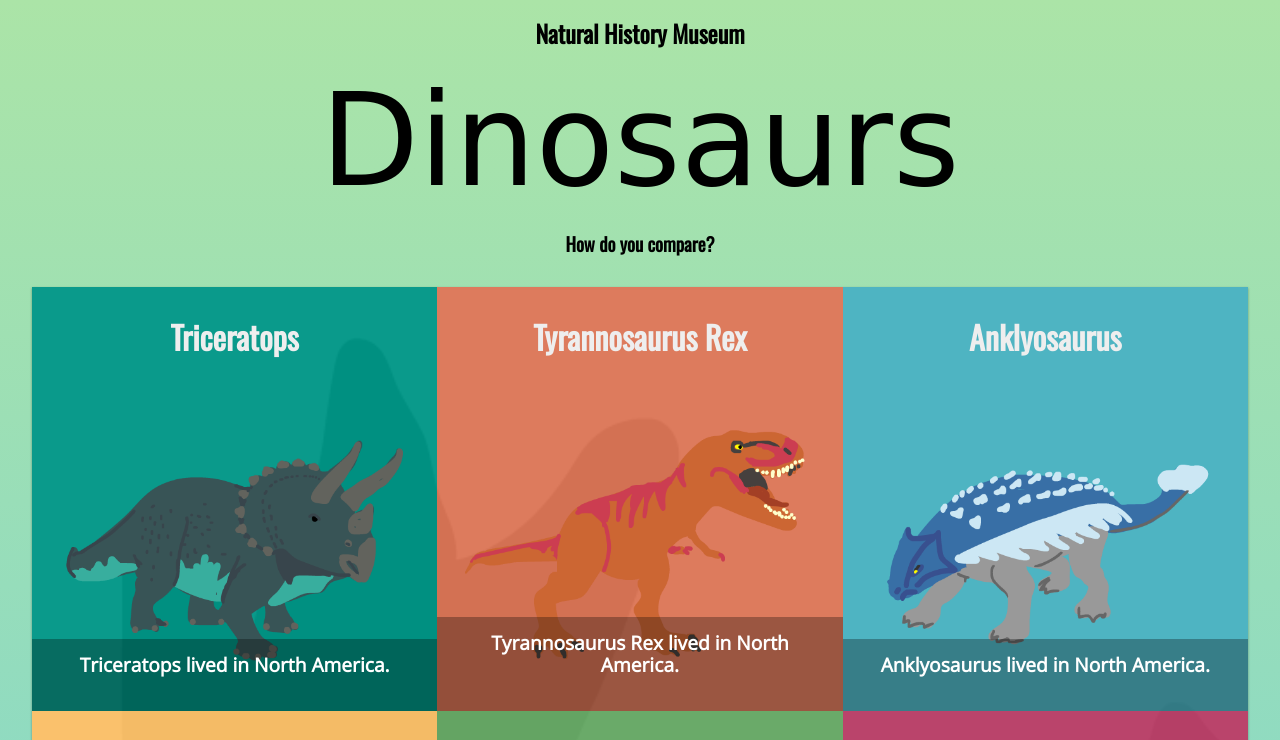
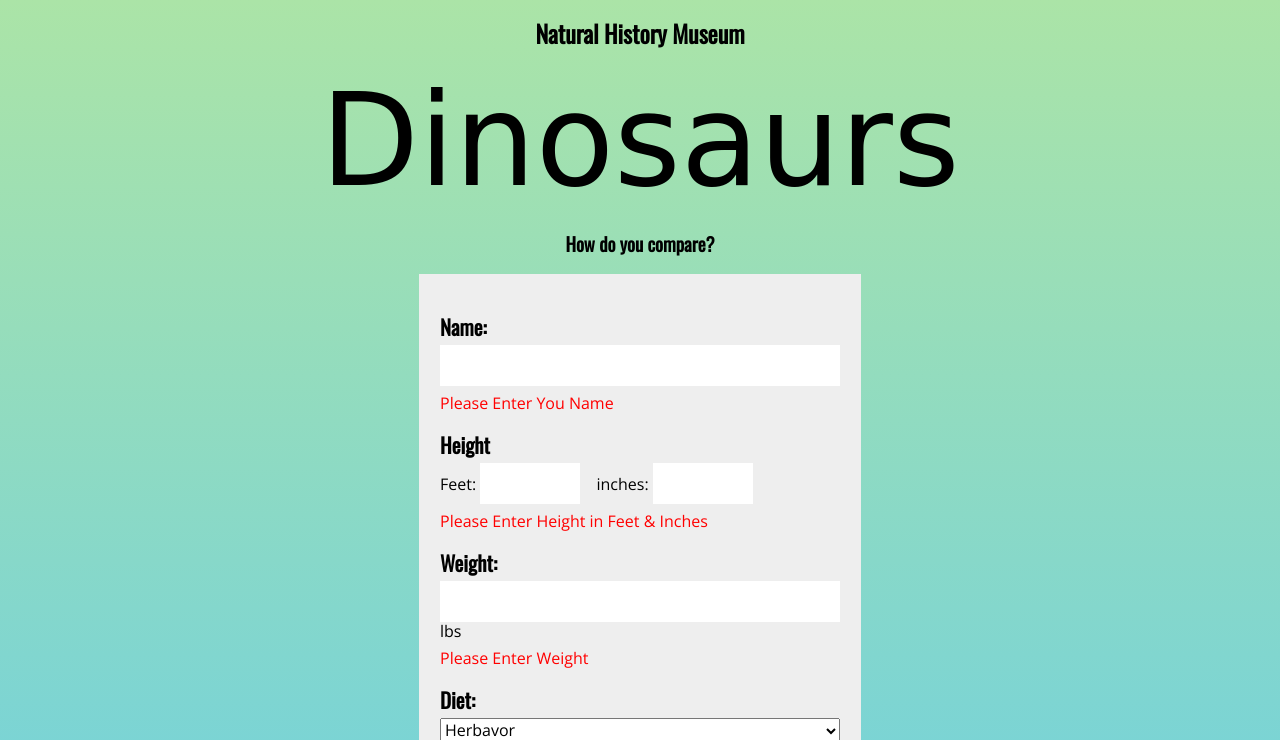
Before and after one commit to ljmccode/dinosaur-infographic, a website: page index.html in a window 1280 px wide. Both pictures are taken after a click on the element "Compare Me!". Shown: the top 740 px of the page. Drawn offline with nearby package versions, Linux system fonts and the light colour scheme; a web font is replaced by a local one.

Commit message:
feat: Add form validation

```diff
--- a/app.css
+++ b/app.css
@@ -173,7 +173,12 @@ select {
     display: none;
 }
 
-#btn:hover {
+#no-name, #no-height, #no-weight {
+    color: red;
+    margin-top: .5em;
+}
+
+#btn:hover, .retry:hover{
     background: #777;
     color: #fff;
     cursor: pointer;
--- a/app.js
+++ b/app.js
@@ -16,11 +16,10 @@ const getDinoData = async () => {
   return data.Dinos;
 };
 
-// Create Dino Objects
-
 // Empty array for dino objects
 const dinos = [];
 
+// Create Dino Objects
 window.onload = async function () {
   const dinoArr = await getDinoData();
   dinoArr.forEach((dino) => {
@@ -46,10 +45,10 @@ function addHuman() {
 
 // Create Human Object
 const HumanObj = function (person, height, weight, diet) {
-  (this.person = person),
-    (this.height = height),
-    (this.weight = weight),
-    (this.diet = diet);
+  this.person = person,
+  this.height = height,
+  this.weight = weight,
+  this.diet = diet;
 };
 
 // Function that creates new human object from form data
@@ -63,6 +62,25 @@ function getHumanData() {
   human.weight = parseFloat(document.getElementById("weight").value);
   human.diet = document.getElementById("diet").value;
   return human;
+}
+
+// Form Validation
+// Displays form errors for each input if not filled out
+function formValidation(human) {
+    let isValid = true;
+    if (human.person === '') {
+        document.getElementById("no-name").style.display = "block";
+        isValid = false;
+    }
+    if (isNaN(human.height)) {
+        document.getElementById("no-height").style.display = "block";
+        isValid = false;
+    }
+    if (isNaN(human.weight)) {
+        document.getElementById("no-weight").style.display = "block";
+        isValid = false;
+    }
+    return isValid;
 }
 
 // Creates a object with 3 comparison methods
@@ -161,7 +179,7 @@ function createRandomNumber() {
 }
 
 // Add tiles to DOM
-function createInfographic(dinos, human, randomNumber) {
+function createInfographic(dinos, human, randomNumber, isValid) {
   const fragment = new DocumentFragment();
 
   for (let i = 0; i < 9; i++) {
@@ -173,7 +191,16 @@ function createInfographic(dinos, human, randomNumber) {
     fragment.appendChild(tile);
   }
   document.getElementById("grid").appendChild(fragment);
-  document.getElementById("grid").style.display = "flex";
+
+  // if form is valid remove form and display grid
+  // otherwise grid is cleared
+  if (isValid) {
+    document.querySelector("form").style.display = "none";
+    document.querySelector(".retry").classList.remove("hide");
+    document.getElementById("grid").style.display = "flex";
+  } else {
+    document.getElementById("grid").innerHTML = "";
+  }
 }
 
 function reset() {
@@ -187,16 +214,24 @@ function reset() {
   document.getElementById("grid").innerHTML = "";
 }
 
+// Removes any form errors
+function hideValidation() {
+  document.getElementById("no-name").style.display = "none";
+  document.getElementById("no-weight").style.display = "none";
+  document.getElementById("no-height").style.display = "none";
+}
+
 // On button click, prepare and display infographic
 document.getElementById("btn").addEventListener("click", (e) => {
   e.preventDefault();
-  //form is removed and retry button appears
-  document.querySelector("form").style.display = "none";
-  document.querySelector(".retry").classList.remove("hide");
+
+  hideValidation();
 
   const randomNumber = createRandomNumber();
   const humanInfo = getHumanData();
-  createInfographic(dinos, humanInfo, randomNumber);
+
+  const isValid = formValidation(humanInfo);
+  createInfographic(dinos, humanInfo, randomNumber, isValid);
 });
 
 // event listener
--- a/index.html
+++ b/index.html
@@ -25,12 +25,15 @@
     <form id="dino-compare">
         <div class="form-container">
             <p>Name:</p>
-            <input id="name" class="form-field__full" type="name" name="name">
+            <input id="name" class="form-field__full" type="name" name="name" required>
+            <div id="no-name" class="hide" >Please Enter You Name</div>
             <p>Height</p>
-            <label>Feet: <input id="feet" class="form-field__short" type="number" name="feet"></label>
-            <label>inches: <input id="inches" class="form-field__short" type="number" name="inches"></label>
+            <label>Feet: <input id="feet" class="form-field__short" min="0" type="number" name="feet"></label>
+            <label>inches: <input id="inches" class="form-field__short" min="0" type="number" name="inches"></label>
+            <div id="no-height" class="hide">Please Enter Height in Feet & Inches</div>
             <p>Weight:</p>
             <label><input id="weight" class="form-field__full" type="number" name="weight">lbs</label>
+            <div id="no-weight" class="hide">Please Enter Weight</div>
             <p>Diet:</p>
             <select id="diet" class="form-field__full" name="diet">
                 <option>Herbavor</option>
```
Also changed, not shown: .eslintrc.js.
